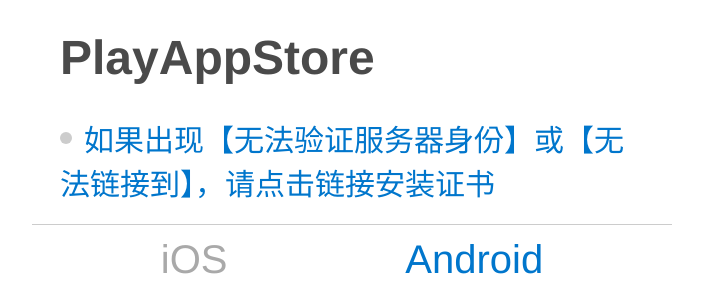
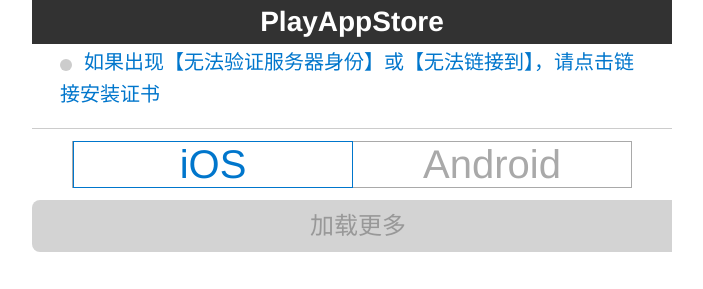
Before and after one commit to playappstore/PlayAppStore, a website: page Web/index.html in a window 1280 px wide. Shown: the top 289 px of the page, without its empty margins (288-991 px from the left). Drawn offline with Linux system fonts and the light colour scheme; no server answers.

Commit message:
ui update

```diff
--- a/Web/css/index.css
+++ b/Web/css/index.css
@@ -25,6 +25,18 @@
   text-decoration: none;
   -webkit-tap-highlight-color: rgba(0, 0, 0, 0);}
 html,body{ width:100%; }
+h3{
+  color: white;
+}
+.nav{
+  /*height: auto;*/
+  width: 100%;
+  background-color: rgba(50, 50, 50, 1);
+  height:44px;
+  line-height:44px;
+  overflow:hidden;
+  text-align: center;
+}
 body{
 	max-width:640px;
 	overflow-y:scroll;
@@ -38,7 +50,7 @@
 .header{ padding:0 1.4rem;}
 .header h2{ font-size:2.4rem; line-height:2.6rem; color:#4A4A4A; font-weight:bold; display:inline-block; padding:1.6rem 0;}
 .support { text-align: center; font-size:0.8rem; color:#9B9B9B;line-height: 3rem;}
-.header .attention{ font-size:1.5rem; padding-left:1.2rem; position:relative;}
+.header .attention{ font-size:1.0rem; padding-left:1.2rem; position:relative;}
 .header .attention::before{ content:""; position:absolute; width:0.6rem; height:0.6rem; border-radius:50%; background:#ccc; left:0; top:0.4rem;}
 
 .qrcode_btn{ margin-top:1rem; padding:0.6rem 1.4rem; padding-right:2rem; color:#0076cc; display:inline-block; background:url(../images/open_icon.png) no-repeat right bottom; background-size:2rem;}
@@ -58,16 +70,39 @@
 /*app列表框*/
 .app_wrapper{ width:100%; position:relative; overflow-x:hidden; }
 .platform_wrapper{ width:100%; height:auto;  box-sizing:border-box; padding:0 1.4rem; border-top:1px solid #ccc; margin-top:1rem; background:#fff; }
-.platform_title {color: #0076cc;}
-.selected_title {color: darkgray;}
-.platform_wrapper>span{ padding:0.6rem 0.6rem;display: flex; display: -webkit-flex; justify-content: space-around; padding-bottom:0; font-size:2rem; position:relative;}
+
+.platform_title {color: darkgray;border:darkgray solid thin;border-right-style: none;border-left-style: none;width: 50%;text-align: center;}
+.selected_title {color: #0076cc;border:#0076cc solid thin;width: 50%;text-align: center;
+}
+/*.platform_wrapper>span{ padding:0.6rem 0.6rem;display: flex; display: -webkit-flex; justify-content: space-around; padding-bottom:0; font-size:2rem; position:relative;}*/
+.platform_wrapper>span{margin:0.6rem 0.6rem;  display: flex; display: -webkit-flex; justify-content: space-around; padding-bottom:0; font-size:2rem; position:relative;  border-style: solid;
+
+  }
+.spanL{
+  border:darkgray solid thin;
+
+  border-right-style: none;
+
+
+}
+.spanR{
+
+  border:darkgray solid thin;
+
+  border-left-style: none;
+}
+.spanR.spanL{
+border-top-style: none;
+ border-bottom-style: none;
+
+}
 .platform_wrapper>li{ width:100%; padding-top:0.8rem; border-bottom:1px solid #ccc;}
 .platform_wrapper .app_info{ width:100%; height:5.4rem;}
 .platform_wrapper img{ float:left; width:5.4rem; height:5.4rem; margin-right:0.8rem; /*border:1px solid #ccc;*/ border-radius:20%; box-sizing:border-box;}
 
 .info_box{max-width:50%; height: 100%; float:left; padding-top:0.2rem;}
 .info_box span{ color:#aaa; padding-right:0.2rem; font-size:1rem; }
-.platform_wrapper .down_btn{ float:right; width:5rem; height:2.6rem; margin:1.4rem 0; font-size:1.2rem;  border:0.12rem solid #0076cc; border-radius:0.4rem; outline:none;  background:#fff; color:#0076cc; text-align:center; line-height:2.6rem;}
+.platform_wrapper .down_btn{ float:right; width:5rem; height:2.6rem; margin:1.4rem 0; font-size:1.0rem;  border:0.12rem solid #0076cc; border-radius:0.4rem;  background:#fff; color:#0076cc; text-align:center; line-height:2.6rem;}
 
 .all_version{ height:0;  margin:0.8rem 0.3rem; margin-bottom:0rem;  display:block;  overflow:hidden;}
 .show_version{ height:auto;}
--- a/Web/index.html
+++ b/Web/index.html
@@ -2,7 +2,7 @@
 <html>
 <head>
 <meta charset="UTF-8">
-<title>app下载</title>
+<title>playappstore</title>
 <!--H5页面窗口自动调整到设备宽度，并禁止用户缩放页面-->
 	<meta name="viewport" content="width=device-width,initial-scale=1,maximum-scale=1,user-scalable=no" />
 <!--将网站添加到主屏幕快速启动方式，仅针对ios的safari顶端状态条的样式  -->
@@ -13,6 +13,8 @@
     <meta name="format-detection" content="email=no" />
     <!--winphone系统a、input标签被点击时产生的半透明灰色背景怎么去掉-->
     <meta name="msapplication-tap-highlight" content="no">
+    <link rel="shortcut icon" href="/favicon.ico" type="image/x-icon">
+    <link rel="icon" href="/favicon.ico" type="image/x-icon">
     <link rel="stylesheet" href="css/index.css">
     <script src="js/zepto.min.js"></script>
     <script src="js/touch.js"></script>
@@ -36,13 +38,15 @@
   </script>
 </head>
 <body>
+
 <div class="wrapper">
+    <div class="nav"><h3>PlayAppStore</h3></div>
 	<header class="header">
-    	<h2>PlayAppStore</h2><br>
+
         <a class="attention" href="/cer/my-root-ca.cer">如果出现【无法验证服务器身份】或【无法链接到】，请点击链接安装证书</a>
     </header>
     <div class="app_wrapper">
-        <ul class="platform_wrapper"><span><span class="platform_title selected_title">iOS</span><span class="platform_title">Android</span></span>
+        <ul class="platform_wrapper"><span class="spanL spanR"><span class="platform_title selected_title">iOS</span><span class="platform_title">Android</span></span>
         </ul>
         <div class="moreAppButton"><span>加载更多</span></div>
     </div>
```
Also changed, not shown: Web/js/index.js (+9 -0 lines).
